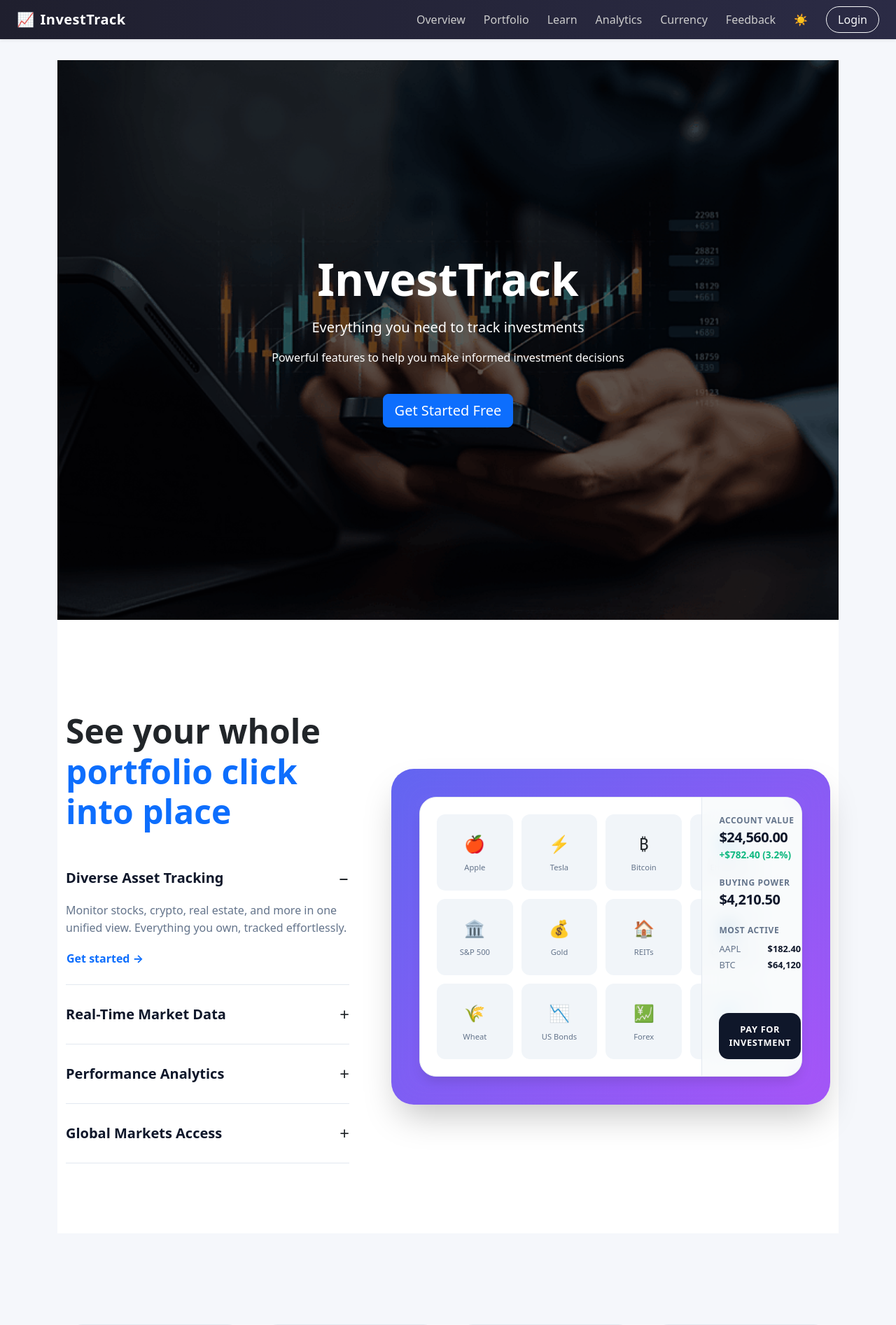
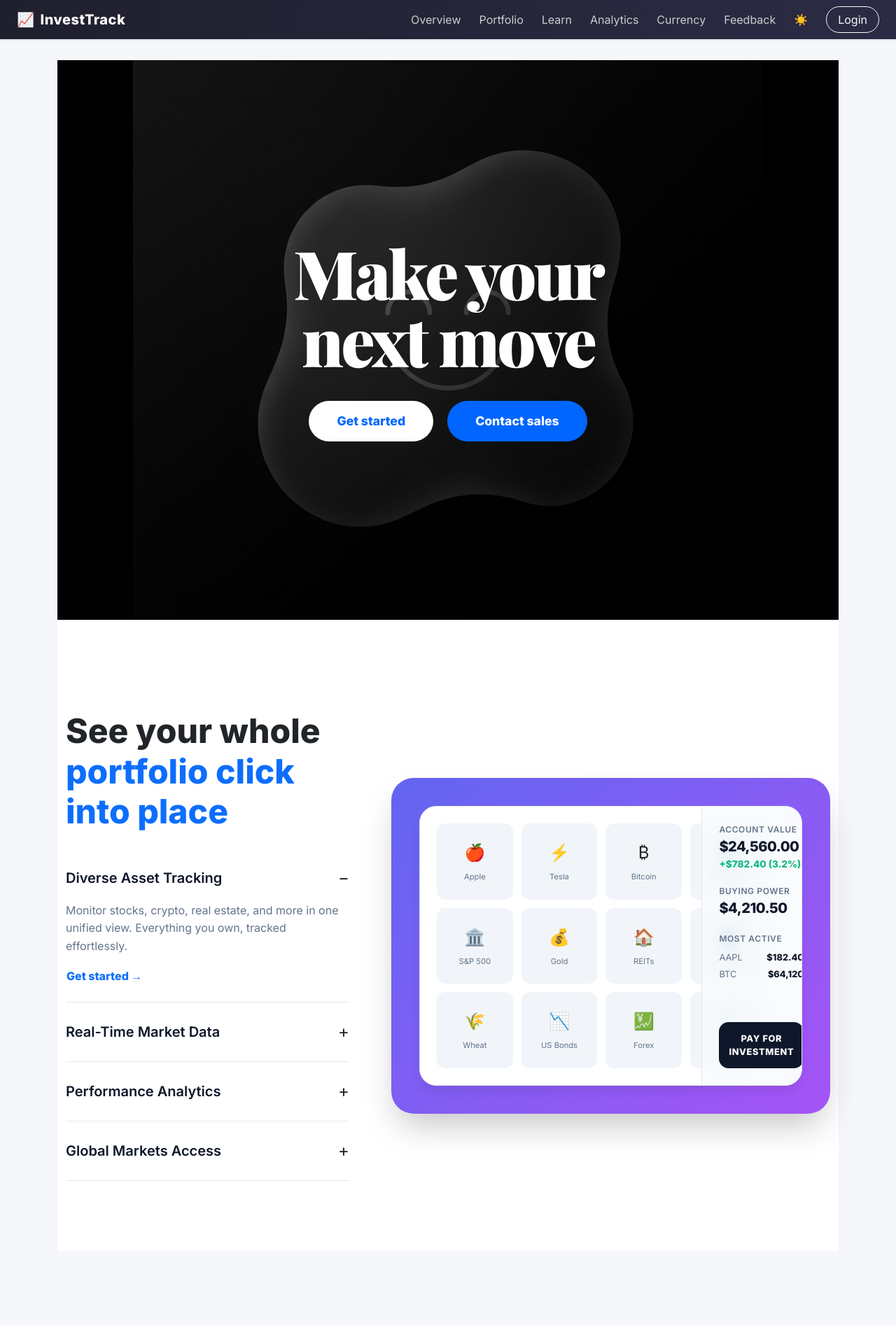
Before and after one commit to naylahabdalla/InvestTrack, a Flask app: page / in a window 1280 px wide. Shown: the top 1894 px of the page at 70% size. Run offline with Flask 3, Linux system fonts and the light colour scheme.

Commit message:
feat: redesign hero section with premium serif typography and bespoke graphics

```diff
--- a/templates/base.html
+++ b/templates/base.html
@@ -9,8 +9,17 @@
     <!-- Bootstrap -->
     <link href="https://cdn.jsdelivr.net/npm/bootstrap@5.3.0/dist/css/bootstrap.min.css" rel="stylesheet">
 
+    <!-- Google Fonts -->
+    <link rel="preconnect" href="https://fonts.googleapis.com">
+    <link rel="preconnect" href="https://fonts.gstatic.com" crossorigin>
+    <link href="https://fonts.googleapis.com/css2?family=Inter:wght@400;600;800&family=Playfair+Display:wght@700;900&display=swap" rel="stylesheet">
+
     <!-- ✅ Custom Styles -->
     <style>
+        body {
+            font-family: 'Inter', sans-serif;
+        }
+
         [data-bs-theme="light"] body {
             background-color: #f5f7fb;
         }
--- a/templates/index.html
+++ b/templates/index.html
@@ -5,33 +5,82 @@
 <style>
     .hero {
         min-height: 100vh;
-        height: auto;
-        padding: 100px 20px;
-        background-image:url("{{ url_for('static', filename='images/investment.jpg') }}");
-        background-size: cover;
-        background-position: center;
+        padding: 0;
+        background-color: #000;
         display: flex;
         align-items: center;
         justify-content: center;
         text-align: center;
         position: relative;
         color: white;
+        overflow: hidden;
     }
 
-    .hero::before {
-        content: "";
+    .hero-bg-graphic {
         position: absolute;
-        top: 0;
-        left: 0;
+        top: 50%;
+        left: 50%;
+        transform: translate(-50%, -50%);
         width: 100%;
-        height: 100%;
-        background: rgba(0, 0, 0, 0.6);
+        max-width: 900px;
+        z-index: 1;
+        opacity: 0.8;
     }
 
     .hero-content {
         position: relative;
         z-index: 2;
-        max-width: 900px;
+        max-width: 1000px;
+        padding: 20px;
+    }
+
+    .hero-content h1 {
+        font-family: 'Playfair Display', serif;
+        font-weight: 900;
+        font-size: 6rem;
+        letter-spacing: -0.04em;
+        line-height: 1;
+        margin-bottom: 40px;
+    }
+
+    @media (max-width: 768px) {
+        .hero-content h1 {
+            font-size: 3.5rem;
+        }
+    }
+
+    .hero-btn-group {
+        display: flex;
+        gap: 20px;
+        justify-content: center;
+        flex-wrap: wrap;
+    }
+
+    .btn-hero {
+        padding: 16px 40px;
+        border-radius: 40px;
+        font-weight: 700;
+        font-size: 1.1rem;
+        transition: all 0.3s cubic-bezier(0.175, 0.885, 0.32, 1.275);
+        text-decoration: none;
+        display: inline-block;
+    }
+
+    .btn-hero-white {
+        background: #fff;
+        color: #0066ff !important;
+        border: none;
+    }
+
+    .btn-hero-blue {
+        background: #0066ff;
+        color: #fff !important;
+        border: none;
+    }
+
+    .btn-hero:hover {
+        transform: scale(1.05) translateY(-3px);
+        box-shadow: 0 15px 30px rgba(0, 0, 0, 0.4);
     }
 
     .features {
@@ -377,25 +426,17 @@
 
 
 <!-- HERO SECTION -->
+<div class="hero">
+    <img src="{{ url_for('static', filename='images/hero_blob.png') }}" class="hero-bg-graphic" alt="Background Graphic">
 
-<div class="hero">
+    <div class="hero-content" data-aos="zoom-in">
+        <h1>Make your <br>next move</h1>
 
-    <div class="hero-content">
-
-        <h1 class="display-3 fw-bold">InvestTrack</h1>
-
-        <p class="lead mt-3">
-            Everything you need to track investments
-        </p>
-
-        <p>
-            Powerful features to help you make informed investment decisions
-        </p>
-
-        <a href="/signup" class="btn btn-primary btn-lg mt-4">Get Started Free</a>
-
+        <div class="hero-btn-group mt-2">
+            <a href="/signup" class="btn-hero btn-hero-white">Get started</a>
+            <a href="/feedback" class="btn-hero btn-hero-blue">Contact sales</a>
+        </div>
     </div>
-
 </div>
 
 
```
Also changed, not shown: static/images/hero_blob.png (added).
